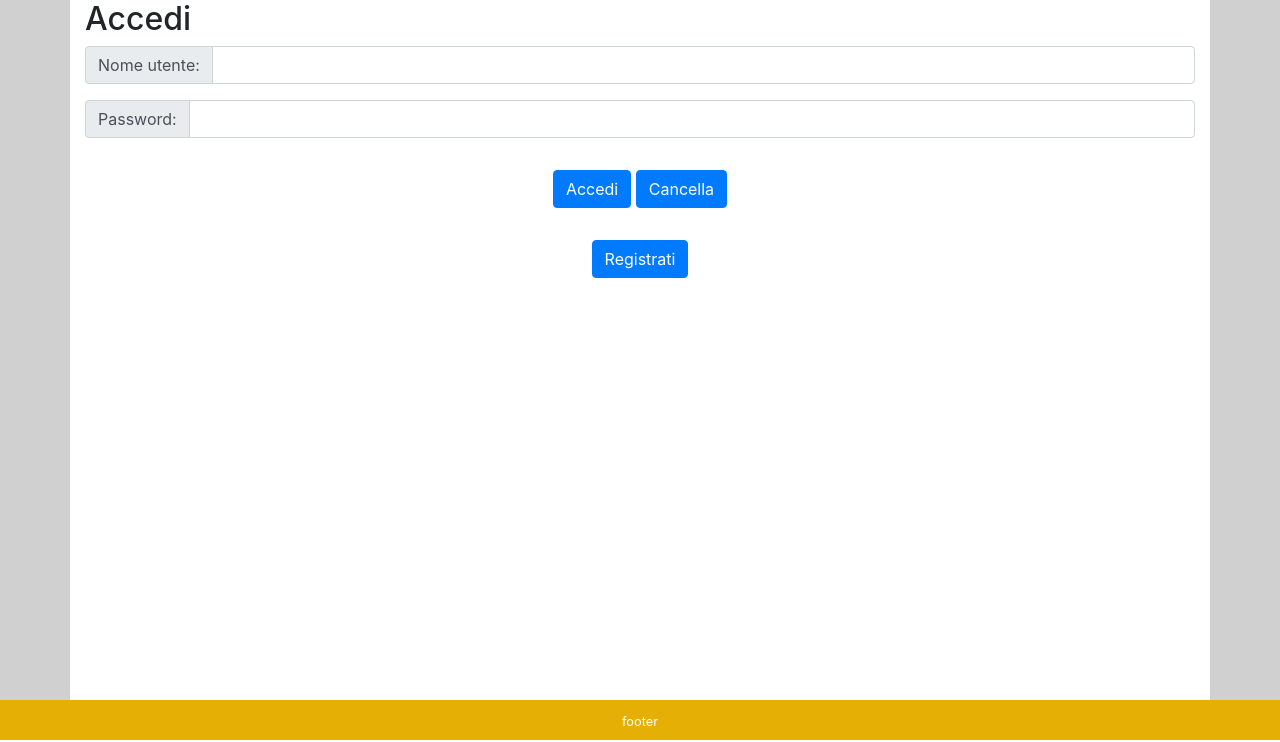
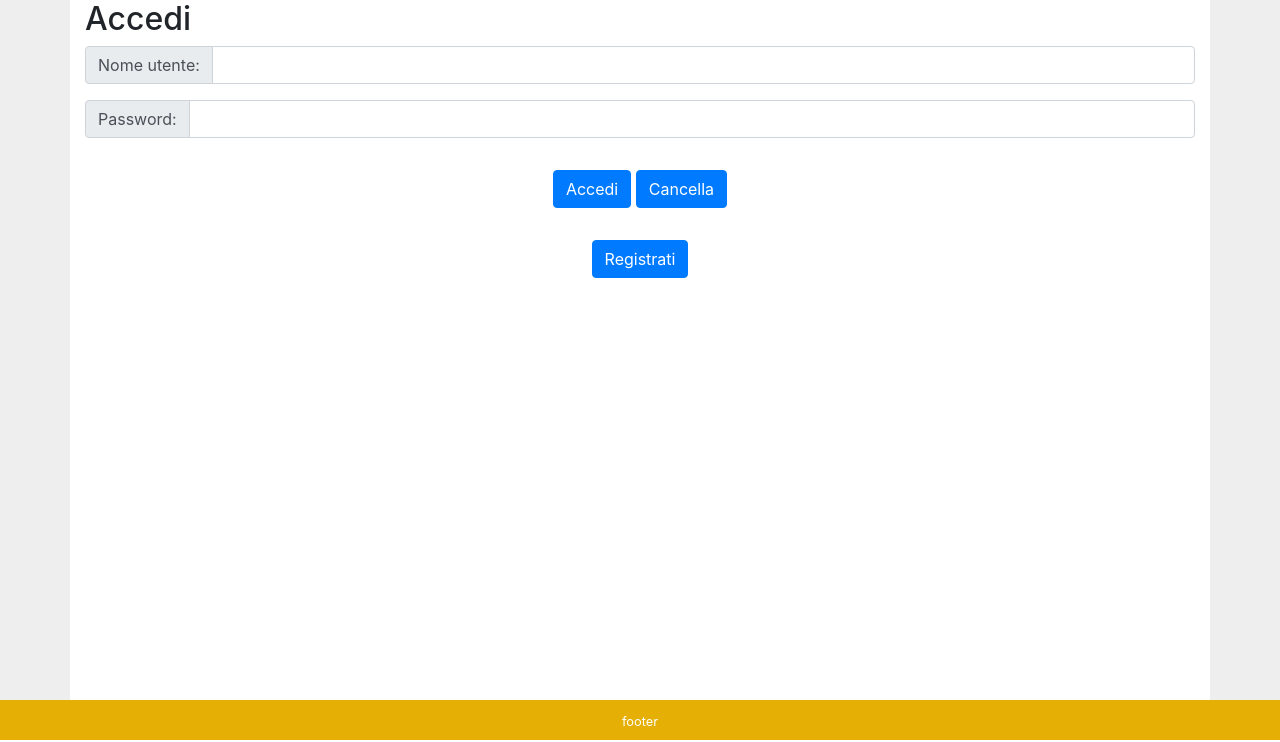
Before and after one commit to glatrofa/facefilm, a PHP site: page /html/login.html in a window 1280 px wide. Shown: the part 60-802 px from the top of the page. Run offline with PHP 8.4, Linux system fonts and the light colour scheme.

Commit message:
Add main background color

```diff
--- a/src/css/login.css
+++ b/src/css/login.css
@@ -17,7 +17,8 @@ header {
 }
 main {
   height: calc(100% - 100px);
-  background: #d0d0d0;
+  /* background: #d0d0d0; */
+  background: #eeeeee;
 }
 
 .container {
```
